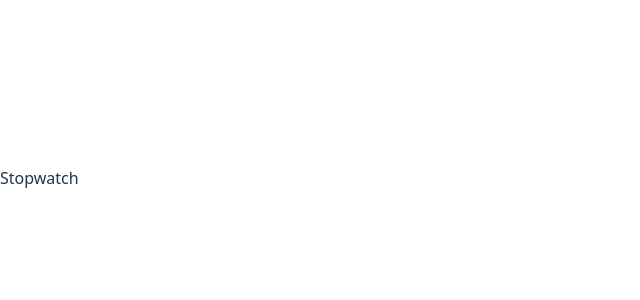
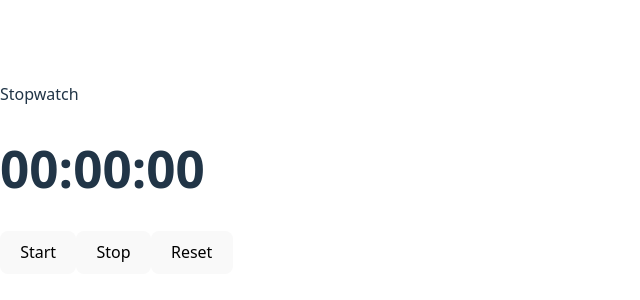
Before and after one commit to MingJae92/stop-watch-timer-app, a React (Vite) app: page / in a window 1280 px wide. Shown: the part 222-522 px from the top of the page, without its empty margins (0-640 px from the left). Built offline with nearby package versions, Linux system fonts and the light colour scheme.

Commit message:
start, stop and reset features implemented

```diff
--- a/src/component/stopWatch/Stopwatch.tsx
+++ b/src/component/stopWatch/Stopwatch.tsx
@@ -1,21 +1,77 @@
 import { useEffect, useRef, useState } from "react";
+import { Time } from "../../types/stopWatchTypes/stopWatch.tyes";
 
 function Stopwatch() {
-  const [time, setTime] = useState({
+  const [time, setTime] = useState<Time>({
     hour: 0,
     minutes: 0,
     seconds: 0,
   });
-const [running, setRunning] = useState(false)
-const [laps, setLaps] = useState()
-const timerRef = useRef(null)
+  const [isRunning, setIsRunning] = useState<boolean>(false);
+  const timerRef = useRef<number | null>(null);// Correct type for interval ID
 
-useEffect(()=>{
+  useEffect(() => {
+    if (isRunning) {
+      timerRef.current = setInterval(() => {
+        setTime((prevTime: Time) => {
+          const { hour, minutes, seconds } = prevTime;
 
-},[])
+          const newSecond = (seconds + 1) % 60;
+          const newMinutes = (minutes + Math.floor((seconds + 1) / 60)) % 60;
+          const newHour =
+            hour + Math.floor((minutes + Math.floor((seconds + 1) / 60)) / 60);
+          return { hour: newHour, minutes: newMinutes, seconds: newSecond };
+        });
+      }, 1000);
+    } else {
+      if (timerRef.current) {
+        clearInterval(timerRef.current);
+        timerRef.current = null;
+      }
+    }
 
+    return () => {
+      if (timerRef.current) {
+        clearInterval(timerRef.current);
+        timerRef.current = null;
+      }
+    };
+  }, [isRunning]);
 
-  return <div>Stopwatch</div>;
+  const start = () => {
+    setIsRunning(true);
+  };
+
+  const stop = () => {
+    setIsRunning(false);
+    setTime({ hour: 0, minutes: 0, seconds: 0 }); // Reset time
+  };
+
+  const reset = () => {
+    setIsRunning(false);
+    setTime({ hour: 0, minutes: 0, seconds: 0 });
+    if (timerRef.current) {
+      clearInterval(timerRef.current);
+      timerRef.current = null;
+    }
+  };
+
+  const { hour, minutes, seconds } = time;
+  const formattedHour = hour.toString().padStart(2, "0");
+  const formattedMinutes = minutes.toString().padStart(2, "0");
+  const formattedSeconds = seconds.toString().padStart(2, "0");
+
+  return (
+    <>
+      <div>Stopwatch</div>
+      <h1>
+        {formattedHour}:{formattedMinutes}:{formattedSeconds}
+      </h1>
+      <button onClick={start}>Start</button>
+      <button onClick={stop}>Stop</button>
+      <button onClick={reset}>Reset</button>
+    </>
+  );
 }
 
 export default Stopwatch;
--- /dev/null
+++ b/src/types/stopWatchTypes/stopWatch.tyes.ts
@@ -0,0 +1,6 @@
+export  interface Time{
+hour:number;
+minutes:number;
+seconds:number
+
+}
```
Also changed, not shown: src/types/stopWatchTypes/stopWatch.ts (deleted).
